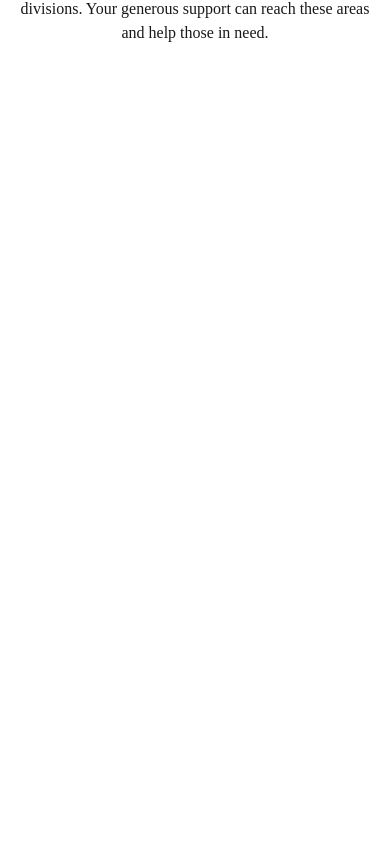
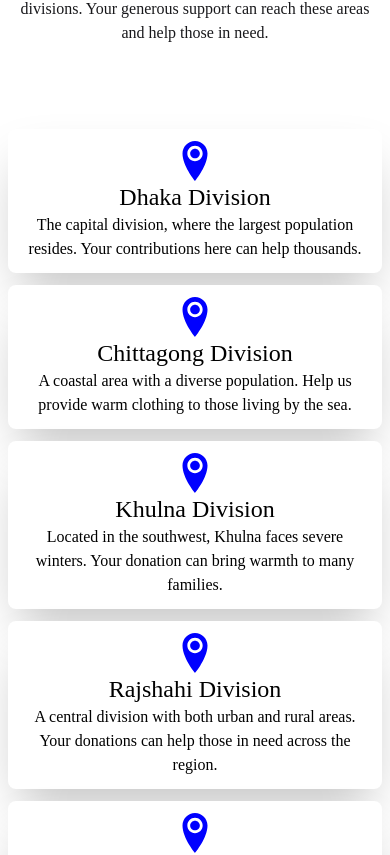
Before and after one commit to MdAsraful56/Clothe-the-Needy, a React (Vite) app: page / in a window 390 px wide. Shown: the part 4416-5271 px from the top of the page. Before the commit the page ends 4561 px from the top, so only its background shows below. Built offline with nearby package versions, Linux system fonts and the light colour scheme.

Commit message:
division card design complete & responsive

```diff
--- a/src/components/About.jsx
+++ b/src/components/About.jsx
@@ -52,7 +52,7 @@ const About = () => {
                 <h2 className="text-3xl mb-3 font-semibold">Supported Divisions</h2>
                 <p className="">We are currently collecting donations in the following divisions. Your generous support can reach these areas and help those in need.</p>
             </div>
-            <div className="">
+            <div className="grid lg:grid-cols-3 md:grid-cols-2 grid-cols-1 gap-3">
                 {
                     divisions.map((division, index) => <DivisionCard key={index} division={division} />)
                 }
--- a/src/components/DivisionCard.jsx
+++ b/src/components/DivisionCard.jsx
@@ -1,9 +1,19 @@
 import React from 'react';
+import { ImLocation2 } from "react-icons/im";
 
-const DivisionCard = () => {
+const DivisionCard = ({division}) => {
+
+    const {title, description } = division
+
     return (
-        <div>
-
+        <div className='text-center bg-white rounded-lg shadow-2xl text-black p-3'>
+            <div className="flex items-center justify-center">
+                <ImLocation2 color='blue' size={40} />
+            </div>
+            <div className="">
+                <h3 className="text-2xl">{title}</h3>
+                <p className="">{description}</p>
+            </div>
         </div>
     );
 };
```
